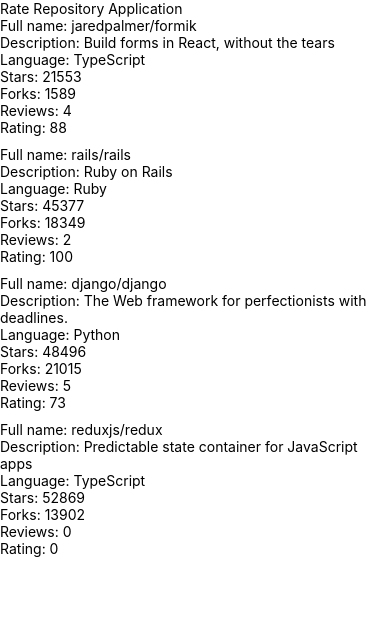
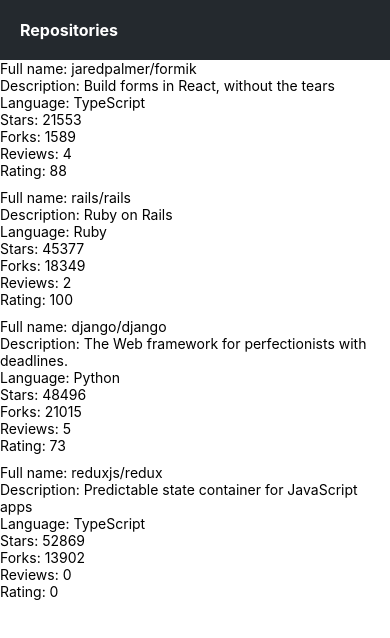
Before and after one commit to iamryanmacdonald/fso-rate-repository-app, a React Native app: screen / in a window 390 px wide. Shown: the top 638 px of the page. Built offline with nearby package versions, Linux system fonts and the light colour scheme.

Commit message:
finished part 10 exercise 4

```diff
--- /dev/null
+++ b/src/components/AppBar.jsx
@@ -0,0 +1,23 @@
+import Constants from "expo-constants";
+import { StyleSheet, View } from "react-native";
+
+import AppBarTab from "./AppBarTab";
+import theme from "../theme";
+
+const styles = StyleSheet.create({
+  container: {
+    backgroundColor: theme.colors.appBarBackground,
+    padding: 20,
+    paddingTop: 20 + Constants.statusBarHeight,
+  },
+});
+
+const AppBar = () => {
+  return (
+    <View style={styles.container}>
+      <AppBarTab>Repositories</AppBarTab>
+    </View>
+  );
+};
+
+export default AppBar;
--- /dev/null
+++ b/src/components/AppBarTab.tsx
@@ -0,0 +1,20 @@
+import { Pressable } from "react-native";
+
+import Text from "./Text";
+
+const AppBarTab = ({ children }) => {
+  return (
+    <Pressable>
+      <Text
+        color="primary"
+        fontSize="subheading"
+        fontWeight="bold"
+        style={{ color: "#FFFFFF" }}
+      >
+        {children}
+      </Text>
+    </Pressable>
+  );
+};
+
+export default AppBarTab;
--- a/src/components/Main.jsx
+++ b/src/components/Main.jsx
@@ -1,10 +1,10 @@
-import Constants from "expo-constants";
-import { StyleSheet, Text, View } from "react-native";
+import { StyleSheet, View } from "react-native";
+
+import AppBar from "./AppBar";
 import RepositoryList from "./RepositoryList";
 
 const styles = StyleSheet.create({
   container: {
-    marginTop: Constants.statusBarHeight,
     flexGrow: 1,
     flexShrink: 1,
   },
@@ -13,7 +13,7 @@
 const Main = () => {
   return (
     <View style={styles.container}>
-      <Text>Rate Repository Application</Text>
+      <AppBar />
       <RepositoryList />
     </View>
   );
--- /dev/null
+++ b/src/components/Text.jsx
@@ -0,0 +1,39 @@
+import { StyleSheet, Text as NativeText } from "react-native";
+
+import theme from "../theme";
+
+const styles = StyleSheet.create({
+  text: {
+    color: theme.colors.textPrimary,
+    fontSize: theme.fontSizes.body,
+    fontFamily: theme.fonts.main,
+    fontWeight: theme.fontWeights.normal,
+  },
+  colorTextSecondary: {
+    color: theme.colors.textSecondary,
+  },
+  colorPrimary: {
+    color: theme.colors.primary,
+  },
+  fontSizeSubheading: {
+    fontSize: theme.fontSizes.subheading,
+  },
+  fontWeightBold: {
+    fontWeight: theme.fontWeights.bold,
+  },
+});
+
+const Text = ({ color, fontSize, fontWeight, style, ...props }) => {
+  const textStyle = [
+    styles.text,
+    color === "textSecondary" && styles.colorTextSecondary,
+    color === "primary" && styles.colorPrimary,
+    fontSize === "subheading" && styles.fontSizeSubheading,
+    fontWeight === "bold" && styles.fontWeightBold,
+    style,
+  ];
+
+  return <NativeText style={textStyle} {...props} />;
+};
+
+export default Text;
--- /dev/null
+++ b/src/theme.js
@@ -0,0 +1,21 @@
+const theme = {
+  colors: {
+    textPrimary: "#24292e",
+    textSecondary: "#586069",
+    primary: "#0366d6",
+    appBarBackground: "#24292e",
+  },
+  fontSizes: {
+    body: 14,
+    subheading: 16,
+  },
+  fonts: {
+    main: "System",
+  },
+  fontWeights: {
+    normal: "400",
+    bold: "700",
+  },
+};
+
+export default theme;
```
